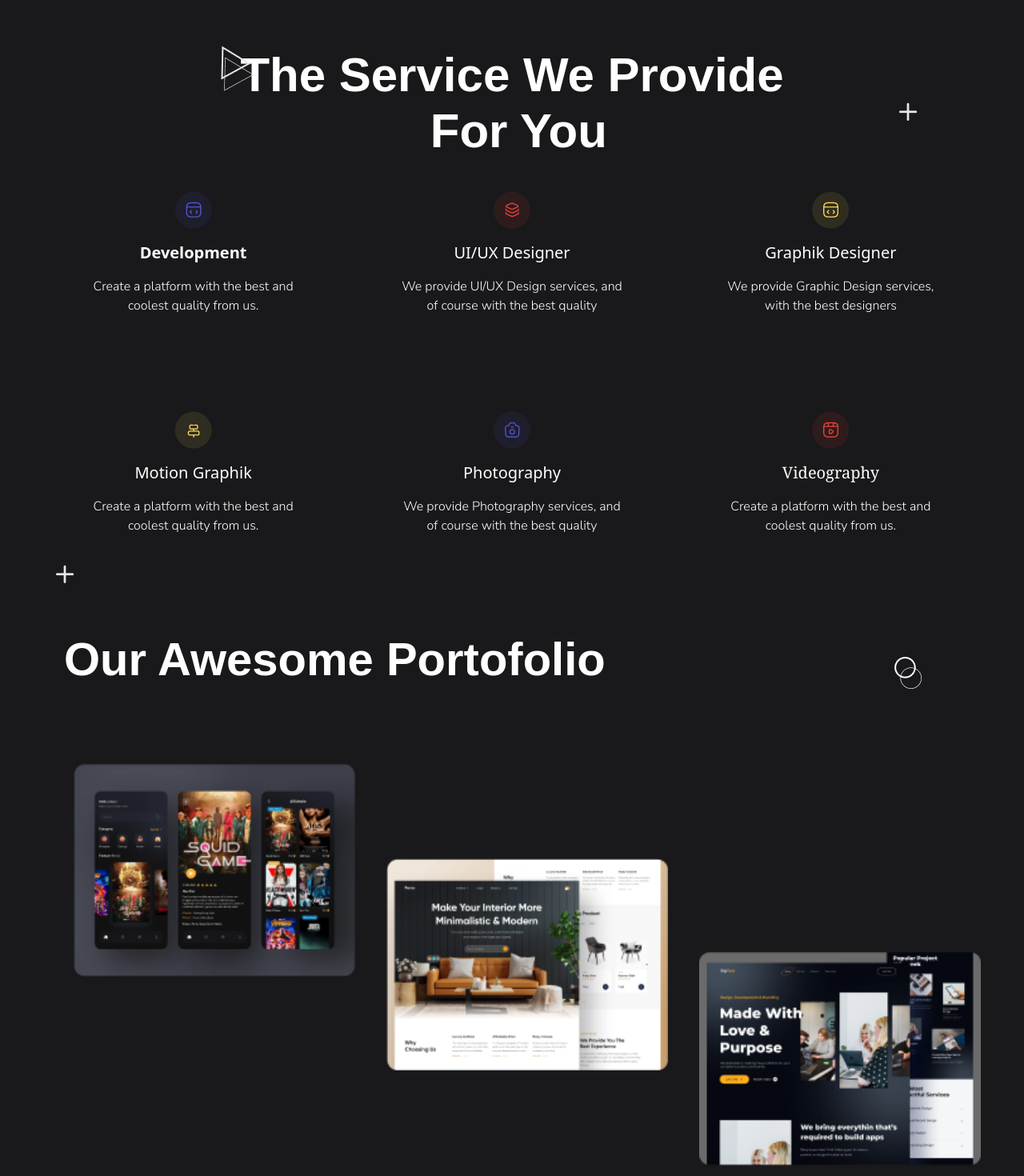
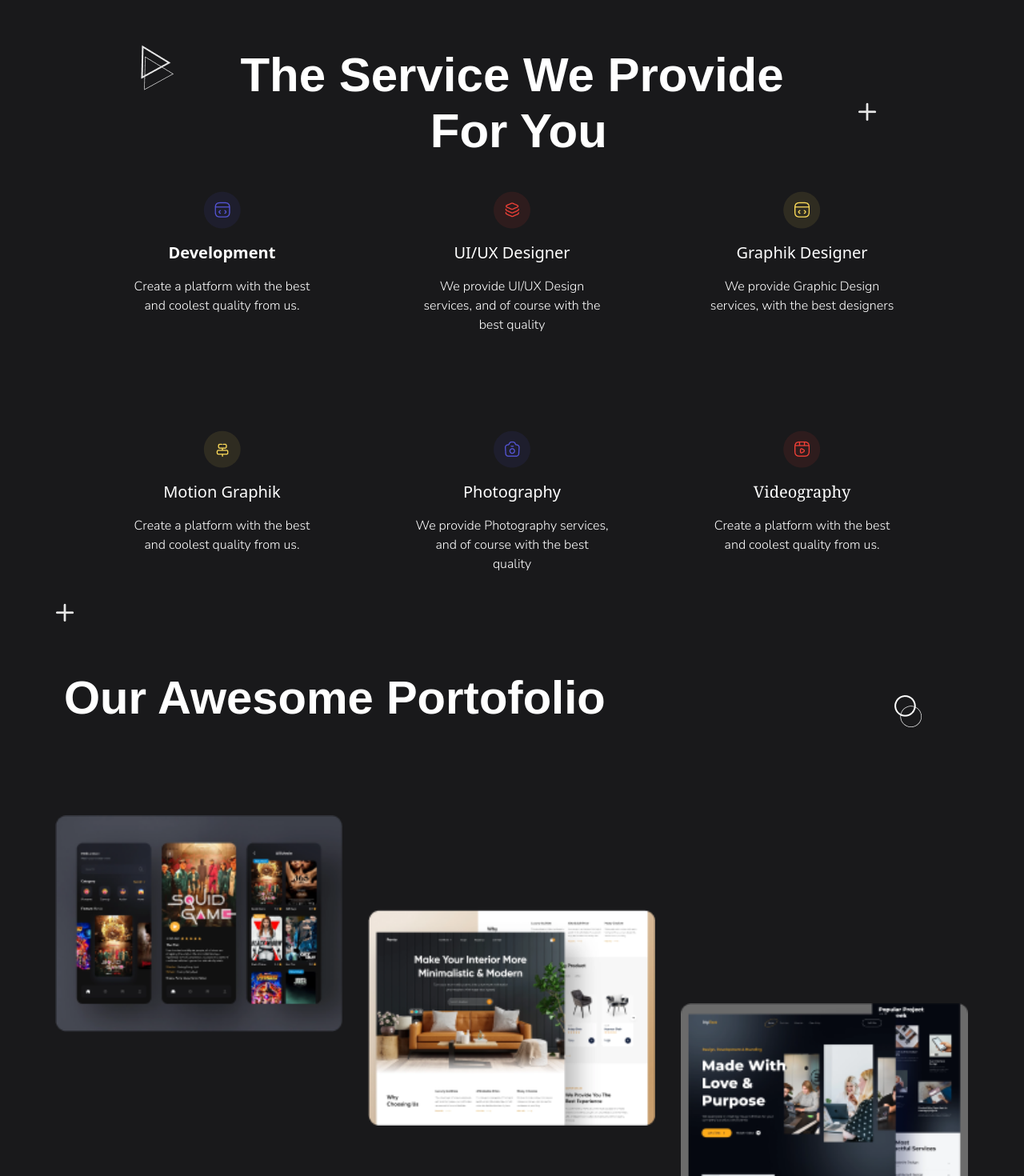
Before and after one commit to techloset/mudusar-enver, a Next.js app: page / in a window 1280 px wide. Shown: the part 1330-2800 px from the top of the page at 80% size. Built offline with nearby package versions, Linux system fonts and the light colour scheme.

Commit message:
again 1st commit  after figma matching in digital agency

```diff
--- a/components/Slider.jsx
+++ b/components/Slider.jsx
@@ -59,27 +59,27 @@ const SliderComponent = () => {
                 <div className="w-11/12 relative py-14 ">
                     <Slider ref={slider} {...settings}>
                         <div >
-                            <h3 className="ml-[10%] max-sm:ml-10"><img className="w-[100%]" src={'/sliderImg1.png'} alt="slider wali img" /></h3>
+                            <h3 className="p-4 max-sm:ml-0"><img className="w-[100%]" src={'/sliderImg1.png'} alt="slider wali img" /></h3>
 
                         </div >
                         <div className="mt-[30%] max-md:mt-0 ">
-                            <h3 className="ml-[10%] max-sm:ml-10"><img className="w-[100%]" src={'/sliderImg2.png'} alt="slider wali img" /></h3>
+                            <h3 className="p-4 max-sm:ml-0"><img className="w-[100%]" src={'/sliderImg2.png'} alt="slider wali img" /></h3>
 
                         </div>
                         <div className="mt-[60%] max-md:mt-0">
-                            <h3 className="ml-[10%] max-sm:ml-10"><img className="w-[100%]" src={'/sliderImg3.png'} alt="slider wali img" /></h3>
+                            <h3 className="p-4 max-sm:ml-0"><img className="w-[100%]" src={'/sliderImg3.png'} alt="slider wali img" /></h3>
 
                         </div>
                         <div >
-                            <h3 className="ml-[10%] max-sm:ml-10"><img className="w-[100%]" src={'/sliderImg1.png'} alt="slider wali img" /></h3>
+                            <h3 className="p-4 max-sm:ml-0"><img className="w-[100%]" src={'/sliderImg1.png'} alt="slider wali img" /></h3>
 
                         </div>
                         <div className="mt-[30%] max-md:mt-0 " >
-                            <h3 className="ml-[10%]  max-sm:ml-10"><img className="w-[100%]" src={'/sliderImg2.png'} alt="slider wali img" /></h3>
+                            <h3 className="p-4  max-sm:ml-0"><img className="w-[100%]" src={'/sliderImg2.png'} alt="slider wali img" /></h3>
 
                         </div>
                         <div className="mt-[60%] max-md:mt-0" >
-                            <h3 className="ml-[10%]  max-sm:ml-10"><img className="w-[100%]" src={'/sliderImg3.png'} alt="slider wali img" /></h3>
+                            <h3 className="p-4  max-sm:ml-0"><img className="w-[100%]" src={'/sliderImg3.png'} alt="slider wali img" /></h3>
 
                         </div>
                     </Slider>
--- a/components/about/About.tsx
+++ b/components/about/About.tsx
@@ -6,11 +6,9 @@ const About = () => {
     return (
         <div className='' id='about'>
             <div className='flex justify-between flex-wrap relative gap-16 px-[7%] items-center py-32 bg-[#1E1E20]'>
-                <h1 className={`${styles.customClass} text-white text-[60px] leading-[66px] max-sm:text-[36px] max-sm:leading-[54px] font-bold`}>Contact us for the service
-                    <br />
-                    you want to use</h1>
-                    <img src={'/add.png'} className='absolute top-10 right-16 xl:right-[7%]' alt="" />
-                    <img src={'/circle.png'} className='absolute bottom-10 ' alt="" />
+                <h1 className={`${styles.customClass} text-white text-[60px] leading-[66px] max-sm:text-[36px] max-sm:leading-[54px] font-bold max-sm:font-[800] `}>Contact us for the service  <br className='max-lg:hidden' /> you want to use</h1>
+                <img src={'/add.png'} className='absolute top-10 right-16 xl:right-[7%]' alt="" />
+                <img src={'/circle.png'} className='absolute bottom-10 ' alt="" />
                 <button className='rounded-md bg-[#5454D4] border-gray-600 border px-8 py-2  text-white font-semibold'>Contact us</button>
             </div>
             <footer className='flex justify-between max-lg:flex-col text-[12px] max-lg:gap-10 mx-[7%] items-center pt-10 pb-16 '>
--- a/components/home/Home.tsx
+++ b/components/home/Home.tsx
@@ -24,7 +24,7 @@ const Home = () => {
       </section>
       <section className='mt-20'>
         <div className='text-white mx-[7%]'>
-          <div className='flex justify-between flex-wrap gap-10'><h1 className={`${styles.customClass} font-bold text-[60px] leading-[70px] max-sm:text-[36px] max-sm:leading-[54px]`}>Why Enver Is The <br /> Best Choice?</h1><h1 className='text-[#D9D9D9] text-[13px] max-md:text-[16px]'>Watch this one minute video so you understand why you should <br /> use our services!</h1></div>
+          <div className='flex justify-between flex-wrap gap-10'><h1 className={`${styles.customClass} font-bold text-[60px] leading-[70px] max-sm:text-[36px] max-sm:leading-[54px]`}>Why Enver Is The <br  /> Best Choice?</h1><h1 className='text-[#D9D9D9] text-[13px] max-md:text-[16px]'>Watch this one minute video so you understand why you should <br className='max-md:hidden' /> use our services!</h1></div>
           <div>
 
             <iframe className='w-[100%] mt-10' height="480" src="https://www.youtube.com/embed/JzyU36sHctk" title="Conference Table of the Future by Ideum" allow="accelerometer; autoplay; clipboard-write; ; gyroscope; picture-in-picture; " ></iframe>
--- a/components/navbar/Navbar.tsx
+++ b/components/navbar/Navbar.tsx
@@ -24,7 +24,7 @@ const Navbar = () => {
   return (
     <div className='text-white'>
       <nav className='flex justify-between mx-[7%] items-center max-md:items-start py-5 '>
-        <div><img src={'/logo.png'} width={100} height={100} alt="nav logo" /></div>
+        <div className='flex items-center gap-[8px] '><img src={'/logo.svg'} className='w-[40px] h-[40px] max-md:w-[28px]'  alt="nav logo" /> <h1 className='logoText text-[28px] font-bold leading-[39px] max-sm:leading-[34px]'>Enver</h1></div>
         <div>
           <div>
           <ul className={`  max-md:${loader ? 'block' : 'hidden'
--- a/components/services/Services.tsx
+++ b/components/services/Services.tsx
@@ -4,10 +4,10 @@ import styles from '../../styles/Home.module.css'
 
 const Services = () => {
     return (
-        <div className='text-white relative mt-28' id='services'>
-            <img src={'/triangle.png'} className='absolute max-md:top-[-5%] top-[-2%] left-[20%] max-sm:top-[-4%] max-sm:left-[10%]' alt="" />
+        <div className='text-white relative mt-28 mx-[5%]' id='services'>
+            <img src={'/triangle.png'} className='absolute max-lg:top-[-10%] top-[-2%] left-[8%] max-md:top-[-5%] max-sm:left-[5%]' alt="" />
             <img src={'/add.png'} className='absolute top-16 max-sm:top-24 right-[10%]' alt="" />
-            <h1 className={`${styles.customClass} text-[60px] leading-[70px] max-sm:text-[36px] max-sm:leading-[54px] font-bold text-center whitespace-pre-wrap`}>
+            <h1 className={`${styles.customClass}  text-[60px] leading-[70px] max-sm:text-[36px] max-sm:leading-[54px] font-bold text-center whitespace-pre-wrap`}>
                 The Service We Provide<span className='max-md:hidden'><br /></span> For You
             </h1>
             {/* <h1 className='text-4xl font-bold text-center whitespace-pre-wrap '>The Service We Provide  For You</h1> */}
@@ -23,7 +23,7 @@ const Services = () => {
                         </div>
                         <div className='flex flex-col items-center w-[28%] max-xl:w-[28%] max-md:w-[70%] p-10'>
                             <img src={'/cardIcon2.png'} alt="" />
-                            <h1 className='font-sans text-xl py-4'>UI/UX Designer</h1>
+                            <h1 className='font-sans text-xl py-4 whitespace-nowrap'>UI/UX Designer</h1>
                             <h1 className=' text-center'>We provide UI/UX Design services, and of course with the best quality</h1>
                         </div> <div className='flex flex-col items-center w-[28%] max-xl:w-[28%] max-md:w-[70%] p-10'>
                             <img src={'/cardIcon3.png'} alt="" />
@@ -31,7 +31,7 @@ const Services = () => {
                             <h1 className=' text-center'>We provide Graphic Design services, with the best designers</h1>
                         </div> <div className=' flex flex-col items-center w-[28%] max-xl:w-[28%] max-md:w-[70%] p-10'>
                             <img src={'/cardIcon4.png'} alt="" />
-                            <h1 className='font-sans text-xl py-4'>Motion Graphik</h1>
+                            <h1 className='font-sans text-xl py-4 whitespace-nowrap'>Motion Graphik</h1>
                             <h1 className=' text-center'>Create a platform with the best and coolest quality from us.</h1>
                         </div> <div className='flex flex-col items-center w-[28%] max-xl:w-[28%] max-md:w-[70%] p-10'>
                             <img src={'/cardIcon5.png'} alt="" />
--- a/styles/globals.css
+++ b/styles/globals.css
@@ -22,6 +22,10 @@
 
   }
 }
+.logoText{
+  /* background-color: aqua; */
+  /* font-family: Montserrat; */
+}
 /* @media screen and (max-width: 1024px) {
   .slick-arrow {
     /* color: #54d48e !important; */
```
Also changed, not shown: public/logo.svg (added).
